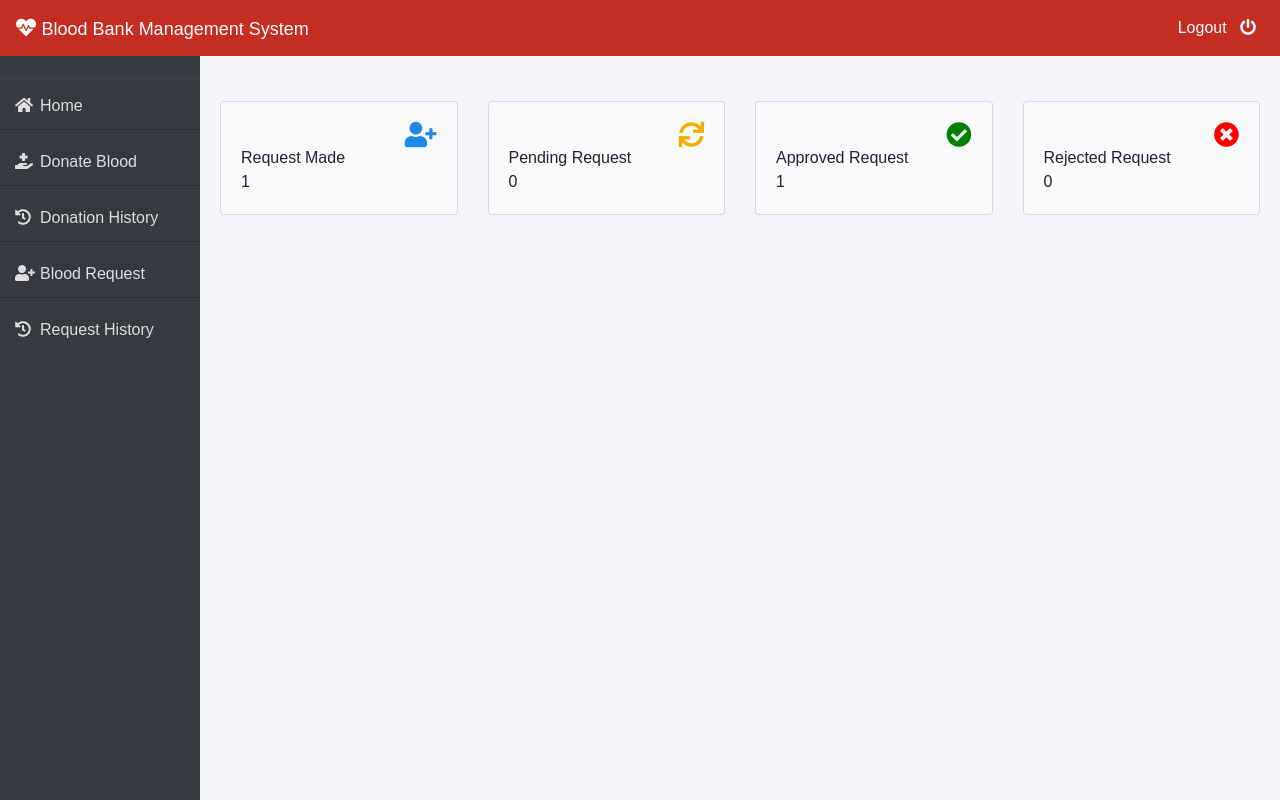
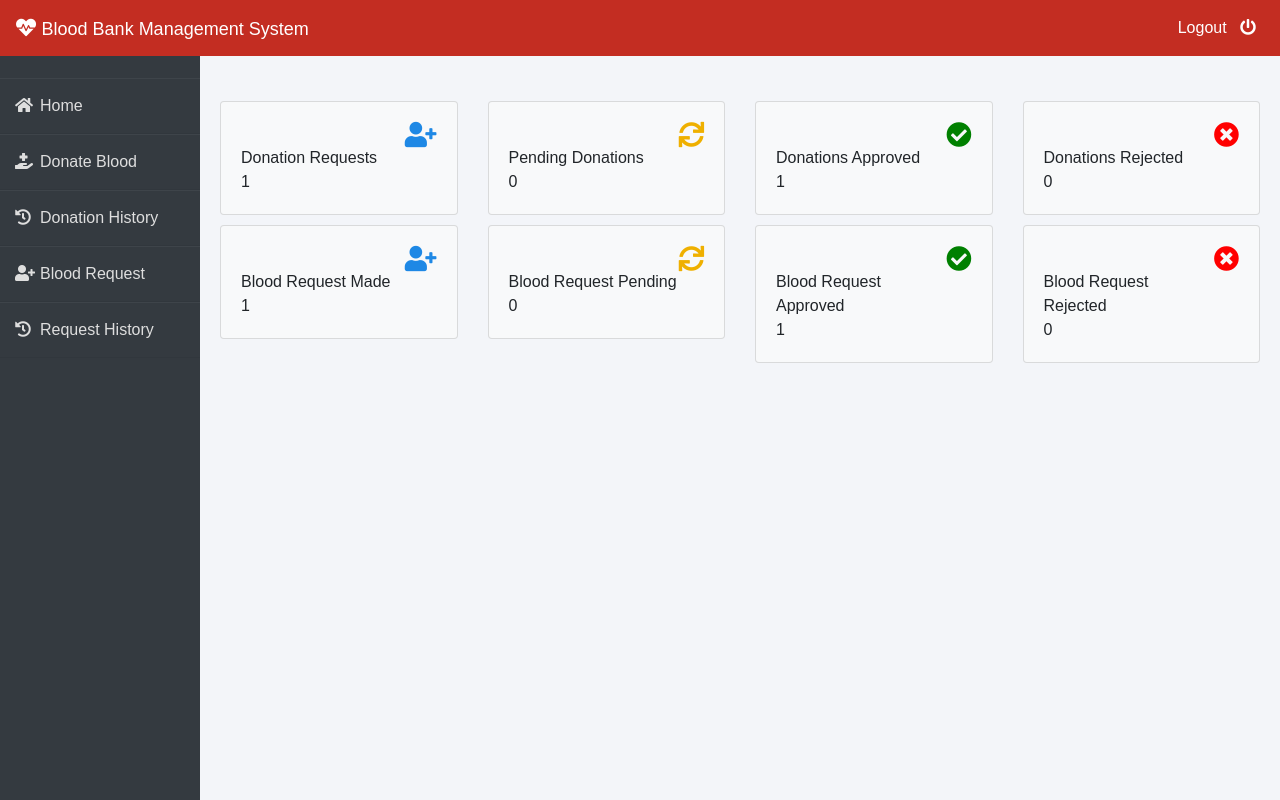
Before and after one commit to pratikkabra143/Blood_Bank_Management_System, a Django app: page /donor/donor-dashboard in a window 1280 px wide. Run offline with Django 3.2, Linux system fonts and the light colour scheme; a user stored in the database is signed in; tables that the repository leaves empty hold one stand-in row (values such as "Sample post"); some libraries are stand-ins or nearby versions.

Commit message:
Complete changes to donor dashboard to be able show donations as well as blood requests on it.

```diff
--- a/donor/views.py
+++ b/donor/views.py
@@ -39,6 +39,10 @@ def donor_dashboard_view(request):
         'requestapproved': models.BloodDonate.objects.all().filter(donor=donor).filter(status='Approved').count(),
         'requestmade': models.BloodDonate.objects.all().filter(donor=donor).count(),
         'requestrejected': models.BloodDonate.objects.all().filter(donor=donor).filter(status='Rejected').count(),
+        'bloodrequestpending': bmodels.BloodRequest.objects.all().filter(request_by_donor=donor).filter(status='Pending').count(),
+        'bloodrequestapproved': bmodels.BloodRequest.objects.all().filter(request_by_donor=donor).filter(status='Approved').count(),
+        'bloodrequestmade': bmodels.BloodRequest.objects.all().filter(request_by_donor=donor).count(),
+        'bloodrequestrejected': bmodels.BloodRequest.objects.all().filter(request_by_donor=donor).filter(status='Rejected').count(),
     }
     return render(request,'donor/donor_dashboard.html',context=dict)
 
--- a/templates/donor/donor_dashboard.html
+++ b/templates/donor/donor_dashboard.html
@@ -13,7 +13,7 @@
                 <i class="fa fa-user-plus xyz" style="color: #1e88e5;"></i>
               </div><br>
               <div>
-                Request Made <br>
+                 Donation Requests <br>
                   {{requestmade}}
               </div>
           </div>
@@ -27,7 +27,7 @@
                   <i class="fas fa-sync xyz" style="color:#efb000;"></i>
                 </div><br>
                 <div>
-                    Pending Request <br>
+                   Pending Donations <br>
                     {{requestpending}}
                 </div>
             </div>
@@ -41,7 +41,7 @@
                     <i class="fas fa-check-circle xyz" style="color: green;"></i>
                   </div><br>
                   <div>
-                       Approved Request<br>
+                       Donations Approved <br>
                       {{requestapproved}}
                   </div>
               </div>
@@ -54,8 +54,67 @@
                     <i class="fas fa-times-circle xyz" style="color: red;"></i>
                   </div><br>
                   <div>
-                       Rejected Request <br>
+                       Donations Rejected <br>
                       {{requestrejected}}
+                  </div>
+              </div>
+            </div>
+        </div>
+
+    </div>
+
+    <div class="row">
+
+      <div class="col-sm-3">
+        <div class="card bg-light">
+          <div class="card-body">
+              <div class="blood">
+                <i class="fa fa-user-plus xyz" style="color: #1e88e5;"></i>
+              </div><br>
+              <div>
+                Blood Request Made <br>
+                  {{bloodrequestmade}}
+              </div>
+          </div>
+        </div>
+      </div>
+
+      <div class="col-sm-3">
+        <div class="card bg-light">
+            <div class="card-body">
+                <div class="blood">
+                  <i class="fas fa-sync xyz" style="color:#efb000;"></i>
+                </div><br>
+                <div>
+                    Blood Request Pending <br>
+                    {{bloodrequestpending}}
+                </div>
+            </div>
+          </div>
+      </div>
+
+      <div class="col-sm-3">
+          <div class="card bg-light">
+              <div class="card-body">
+                  <div class="blood">
+                    <i class="fas fa-check-circle xyz" style="color: green;"></i>
+                  </div><br>
+                  <div>
+                       Blood Request Approved <br>
+                      {{bloodrequestapproved}}
+                  </div>
+              </div>
+            </div>
+      </div>
+      <div class="col-sm-3">
+          <div class="card bg-light">
+              <div class="card-body">
+                  <div class="blood">
+                    <i class="fas fa-times-circle xyz" style="color: red;"></i>
+                  </div><br>
+                  <div>
+                       Blood Request Rejected <br>
+                      {{bloodrequestrejected}}
                   </div>
               </div>
             </div>
```
